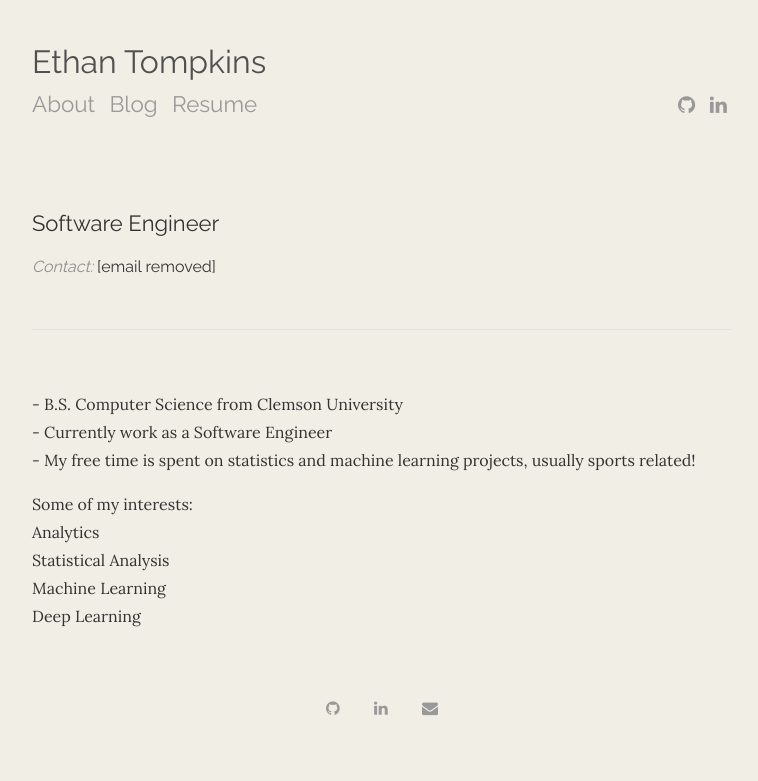
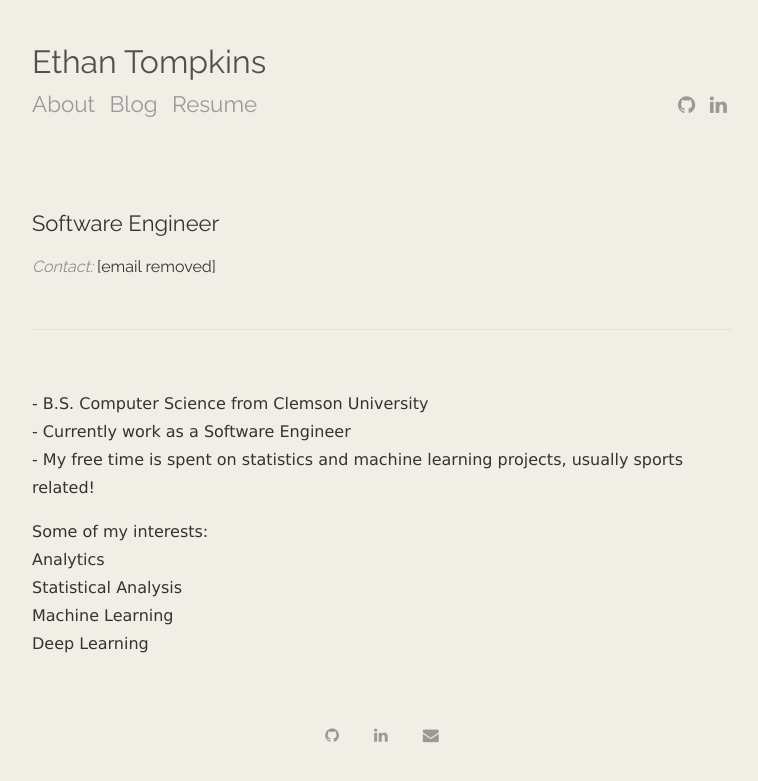
Before and after one commit to ethantompkins/ethantompkins.github.io, a Jekyll site: the page built from index.html, in a window 1280 px wide. Shown: the top 781 px of the page, without its empty margins (258-1016 px from the left). Built offline with Jekyll 4.4.1, drawn with Linux system fonts in a browser that asks for light colours; nearby versions of some CDN libraries; the list of posts is cut into pages by our own code.

Commit message:
font change

```diff
--- a/css/main.css
+++ b/css/main.css
@@ -3,7 +3,8 @@
 */
 
 body {
-  font-family: "Lora", Georgia, "Times New Roman", serif;
+  /* font-family: "Lora", Georgia, "Times New Roman", serif; */
+  font-family:Verdana,sans-serif;
   font-size: 16px;
   color: #333333;/*#515151;*//*#3A3A3A;/*rgba(0,0,0,.8);/*#666;*/
   line-height: 1.75rem;
```
